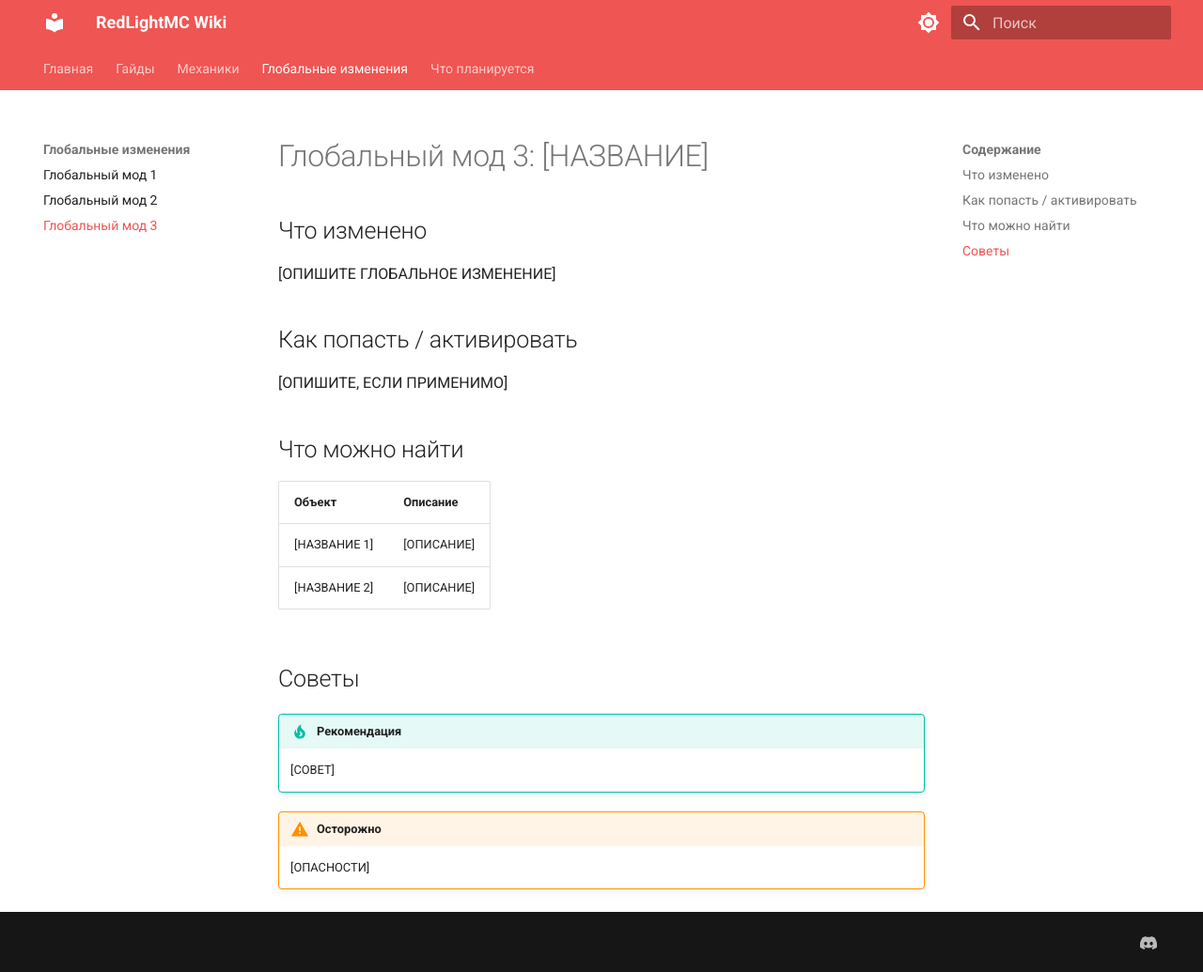
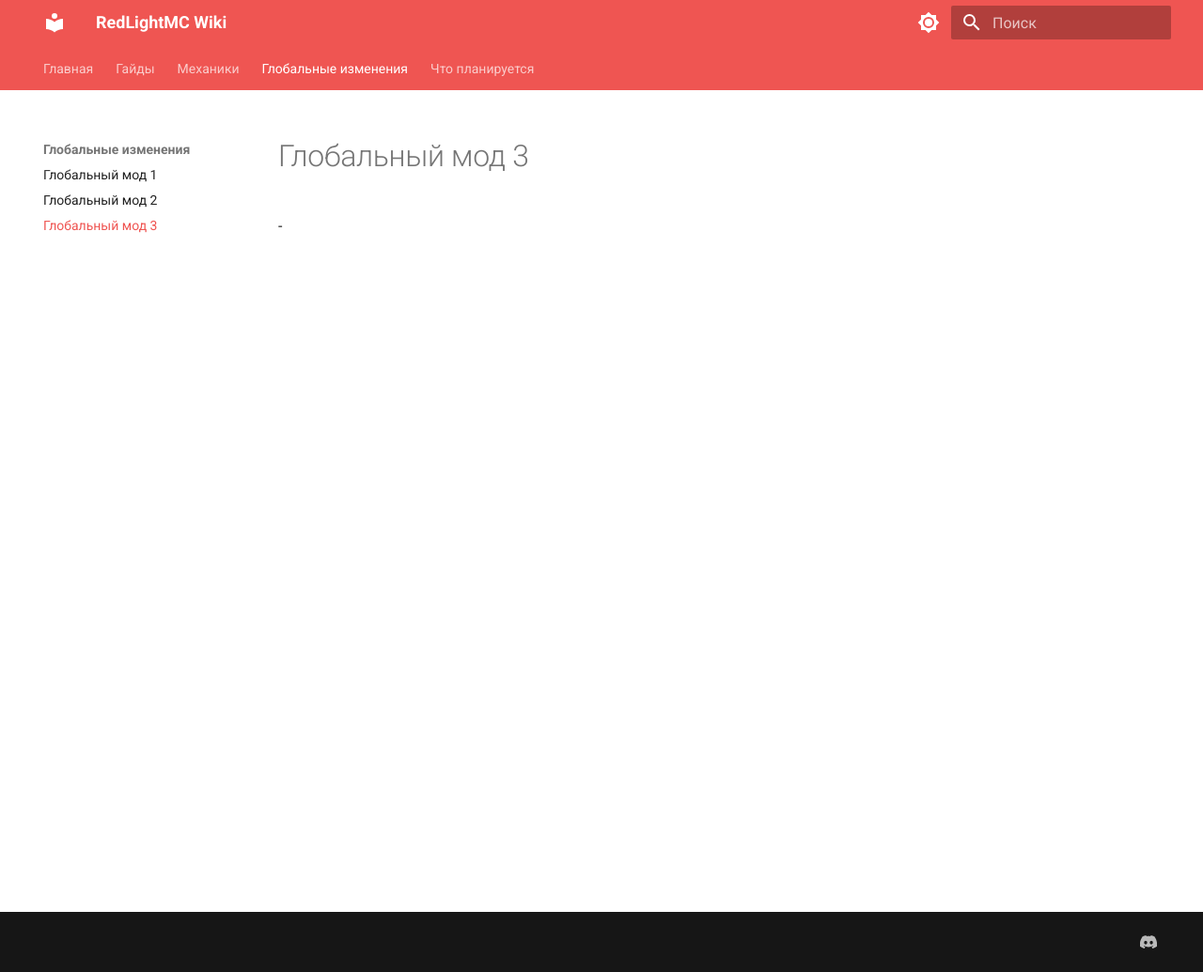
Before and after one commit to pluginfixs-a11y/redlight-wiki, an MkDocs documentation site: the page built from docs/global/global-mod-3.md, in a window 1280 px wide and 1035 px high. Shown: the whole window at 94% size. Built offline with MkDocs 1.6.1 and Material for MkDocs 9.7.7, drawn with Linux system fonts in a browser that asks for light colours.

Commit message:
Update global-mod-3.md

```diff
--- a/docs/global/global-mod-3.md
+++ b/docs/global/global-mod-3.md
@@ -1,31 +1 @@
-# Глобальный мод 3: [НАЗВАНИЕ]
-
-<!-- ═══════════════════════════════════════════════════════════════
-ШАБЛОН: Глобальное изменение 3
-Инструкция:
-  1. Замените [НАЗВАНИЕ] на реальное название
-  2. Опишите глобальное изменение
-═══════════════════════════════════════════════════════════════ -->
-
-## Что изменено
-
-[ОПИШИТЕ ГЛОБАЛЬНОЕ ИЗМЕНЕНИЕ]
-
-## Как попасть / активировать
-
-[ОПИШИТЕ, ЕСЛИ ПРИМЕНИМО]
-
-## Что можно найти
-
-| Объект | Описание |
-|--------|----------|
-| [НАЗВАНИЕ 1] | [ОПИСАНИЕ] |
-| [НАЗВАНИЕ 2] | [ОПИСАНИЕ] |
-
-## Советы
-
-!!! tip "Рекомендация"
-    [СОВЕТ]
-
-!!! warning "Осторожно"
-    [ОПАСНОСТИ]
+-
```
